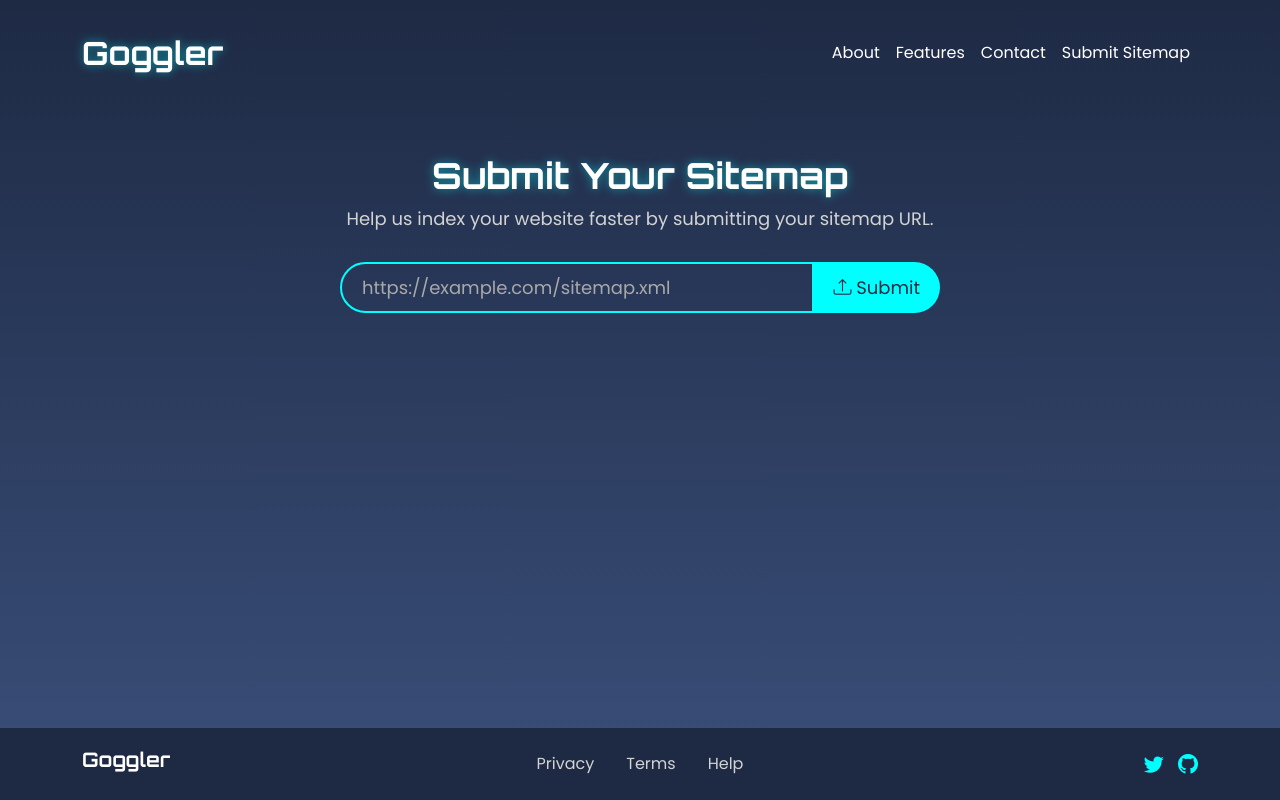
After one commit to zidan420/Goggler, a PHP site: page /sitemap.html in a window 1280 px wide. The commit adds this page. Run offline with PHP 8.4, Linux system fonts and the light colour scheme.

Commit message:
Add sitemap page

```diff
--- /dev/null
+++ b/frotnend/css/sitemap.css
@@ -0,0 +1,71 @@
+/* Sitemap Section */
+.sitemap-section {
+    flex: 1; /* Takes remaining space */
+    padding: 50px 0;
+}
+
+.section-title {
+    font-family: 'Orbitron', sans-serif;
+    font-size: 36px;
+    color: #FFFFFF;
+    text-align: center;
+    text-shadow: 0 0 10px rgba(0, 255, 255, 0.5);
+}
+
+.section-subtitle {
+    font-size: 18px;
+    color: #D3D3D3;
+    text-align: center;
+    margin-bottom: 30px;
+}
+
+.sitemap-form {
+    max-width: 600px;
+}
+
+.form-control {
+    border: 2px solid #00FFFF; /* Neon cyan */
+    border-radius: 50px 0 0 50px; /* Rounded left side */
+    padding: 10px 20px;
+    font-size: 18px;
+    color: #FFFFFF;
+    background: transparent;
+}
+
+.form-control::placeholder {
+    color: #A9A9A9;
+}
+
+.btn-submit {
+    background: #00FFFF; /* Neon cyan */
+    border: none;
+    border-radius: 0 50px 50px 0; /* Rounded right side */
+    color: #1E2A44; /* Dark blue text */
+    font-size: 18px;
+    padding: 10px 20px;
+    transition: background 0.3s, color 0.3s;
+}
+
+.btn-submit:hover {
+    background: #8A2BE2; /* Purple */
+    color: #FFFFFF;
+}
+
+.submission-message {
+    text-align: center;
+    color: #FFFFFF;
+    font-size: 16px;
+}
+
+/* Responsive Adjustments */
+@media (max-width: 768px) {
+    .sitemap-form {
+        max-width: 80%;
+    }
+    .section-title {
+        font-size: 28px;
+    }
+    .section-subtitle {
+        font-size: 16px;
+    }
+}
--- a/frotnend/css/styles.css
+++ b/frotnend/css/styles.css
@@ -1,3 +1,5 @@
+
+
 /* Global Styles */
 body {
     background: linear-gradient(to bottom, #1E2A44, #3A4F7A); /* Deep blue gradient */
--- /dev/null
+++ b/frotnend/scripts/sitemap.js
@@ -0,0 +1,13 @@
+$(document).ready(function() {
+    $('#sitemapForm').on('submit', function(e) {
+        e.preventDefault(); // Prevent page reload
+
+        var sitemapUrl = $('#sitemapInput').val().trim();
+        if (sitemapUrl) {
+            // Simulate submission (no real indexing here)
+            console.log('Sitemap submitted:', sitemapUrl); // For debugging
+            $('#submissionMessage').fadeIn(500); // Show confirmation
+            $('#sitemapInput').val(''); // Clear input
+        }
+    });
+});
--- /dev/null
+++ b/frotnend/sitemap.html
@@ -0,0 +1,97 @@
+<!DOCTYPE html>
+<html lang="en">
+<head>
+    <!-- Basic Meta Tags -->
+    <meta charset="UTF-8">
+    <meta name="viewport" content="width=device-width, initial-scale=1.0">
+    <meta name="description" content="Submit your sitemap to Goggler for indexing your website faster.">
+    <meta name="keywords" content="Goggler, sitemap submission, search engine indexing">
+    <meta name="author" content="[Your Name]">
+    <meta name="robots" content="index, follow">
+    <!-- Title -->
+    <title>Goggler - Submit Sitemap</title>
+    <!-- Open Graph Tags -->
+    <meta property="og:title" content="Goggler - Submit Sitemap">
+    <meta property="og:description" content="Help Goggler index your site by submitting your sitemap.">
+    <meta property="og:type" content="website">
+    <meta property="og:url" content="https://example.com/goggler/sitemap.html">
+    <meta property="og:image" content="https://example.com/goggler/images/goggler-logo.png">
+    <meta property="og:site_name" content="Goggler">
+    <!-- Favicon -->
+    <link rel="icon" type="image/png" href="images/favicon.png">
+    <!-- Bootstrap CSS -->
+    <link href="https://cdn.jsdelivr.net/npm/bootstrap@5.3.0/dist/css/bootstrap.min.css" rel="stylesheet">
+    <!-- Google Fonts -->
+    <link href="https://fonts.googleapis.com/css2?family=Poppins:wght@300;400;700&family=Orbitron:wght@700&display=swap" rel="stylesheet">
+    <!-- Bootstrap Icons -->
+    <link href="https://cdn.jsdelivr.net/npm/bootstrap-icons/font/bootstrap-icons.css" rel="stylesheet">
+    <!-- Custom CSS -->
+    <link rel="stylesheet" href="css/styles.css">
+    <link rel="stylesheet" href="css/sitemap.css">
+</head>
+<body>
+    <!-- Header -->
+    <header class="header py-3">
+        <div class="container">
+            <nav class="navbar navbar-expand-md">
+                <a class="navbar-brand logo" href="index.html">Goggler</a>
+                <button class="navbar-toggler" type="button" data-bs-toggle="collapse" data-bs-target="#navbarNav">
+                    <span class="navbar-toggler-icon"></span>
+                </button>
+                <div class="collapse navbar-collapse justify-content-end" id="navbarNav">
+                    <ul class="navbar-nav">
+                        <li class="nav-item"><a class="nav-link" href="about.html">About</a></li>
+                        <li class="nav-item"><a class="nav-link" href="features.html">Features</a></li>
+                        <li class="nav-item"><a class="nav-link" href="contact.html">Contact</a></li>
+                        <li class="nav-item"><a class="nav-link" href="sitemap.html">Submit Sitemap</a></li>
+                    </ul>
+                </div>
+            </nav>
+        </div>
+    </header>
+
+    <!-- Main Section -->
+    <main class="sitemap-section py-5">
+        <div class="container">
+            <h1 class="section-title">Submit Your Sitemap</h1>
+            <p class="section-subtitle">Help us index your website faster by submitting your sitemap URL.</p>
+            <form class="sitemap-form mx-auto" id="sitemapForm">
+                <div class="input-group mb-3">
+                    <input type="url" class="form-control" placeholder="https://example.com/sitemap.xml" id="sitemapInput" required>
+                    <button class="btn btn-submit" type="submit"><i class="bi bi-upload"></i> Submit</button>
+                </div>
+            </form>
+            <div class="submission-message mt-3" id="submissionMessage" style="display: none;">
+                <p>Thank you! Your sitemap has been submitted for indexing.</p>
+            </div>
+        </div>
+    </main>
+
+    <!-- Footer -->
+    <footer class="footer py-3">
+        <div class="container">
+            <div class="row align-items-center">
+                <div class="col-md-4">
+                    <h1 class="footer-logo">Goggler</h1>
+                </div>
+                <div class="col-md-4 text-center">
+                    <ul class="nav justify-content-center">
+                        <li class="nav-item"><a class="nav-link" href="#">Privacy</a></li>
+                        <li class="nav-item"><a class="nav-link" href="#">Terms</a></li>
+                        <li class="nav-item"><a class="nav-link" href="#">Help</a></li>
+                    </ul>
+                </div>
+                <div class="col-md-4 text-end">
+                    <a href="#" class="social-icon"><i class="bi bi-twitter"></i></a>
+                    <a href="#" class="social-icon"><i class="bi bi-github"></i></a>
+                </div>
+            </div>
+        </div>
+    </footer>
+
+    <!-- Scripts -->
+    <script src="https://code.jquery.com/jquery-3.6.0.min.js"></script>
+    <script src="https://cdn.jsdelivr.net/npm/bootstrap@5.3.0/dist/js/bootstrap.bundle.min.js"></script>
+    <script src="scripts/sitemap.js"></script>
+</body>
+</html>
```
Also changed, not shown: frotnend/css/home.css (+79 -10 lines), frotnend/home.html (+25 -10 lines), frotnend/scripts/main.js (+22 -0 lines).
